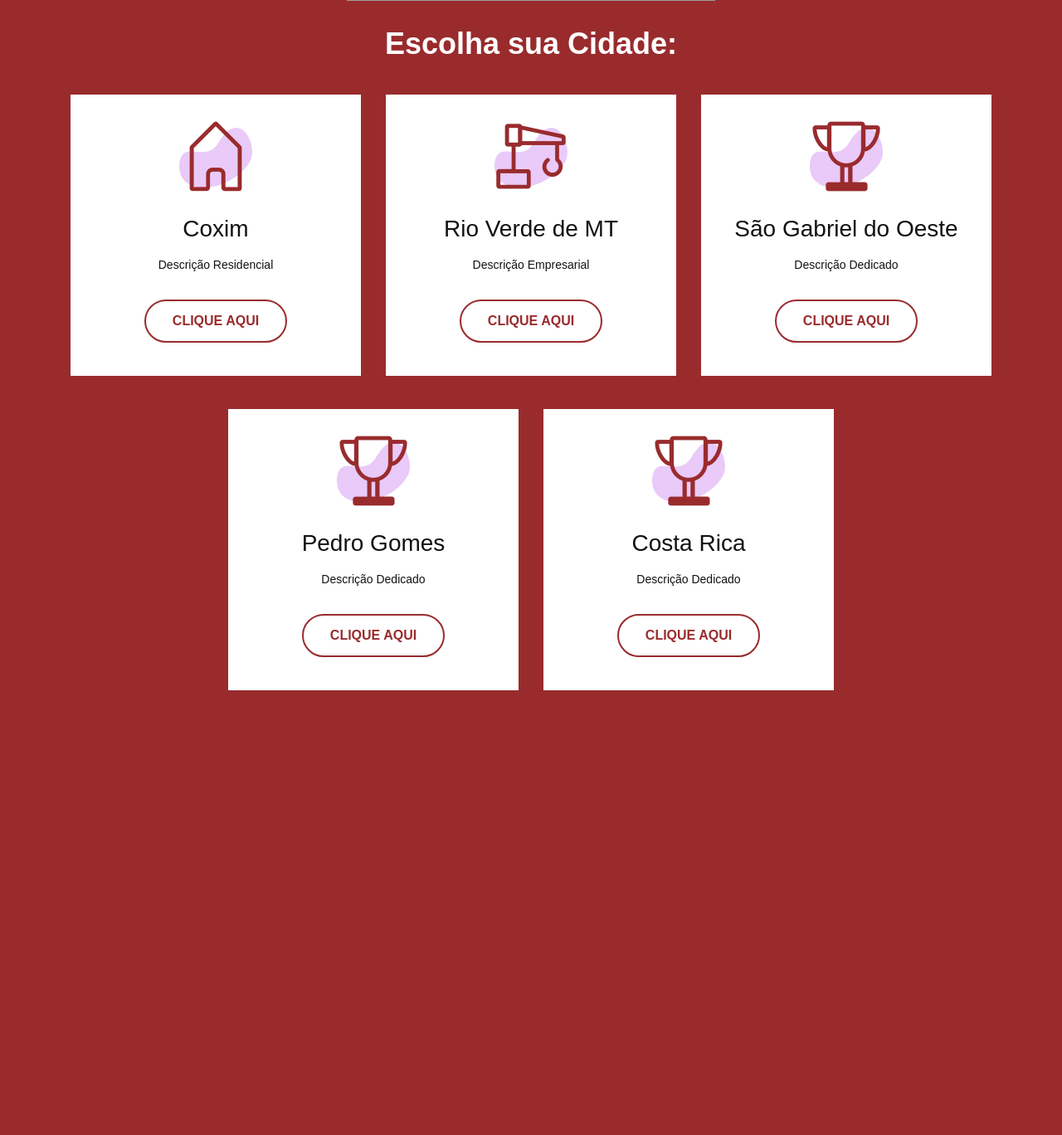
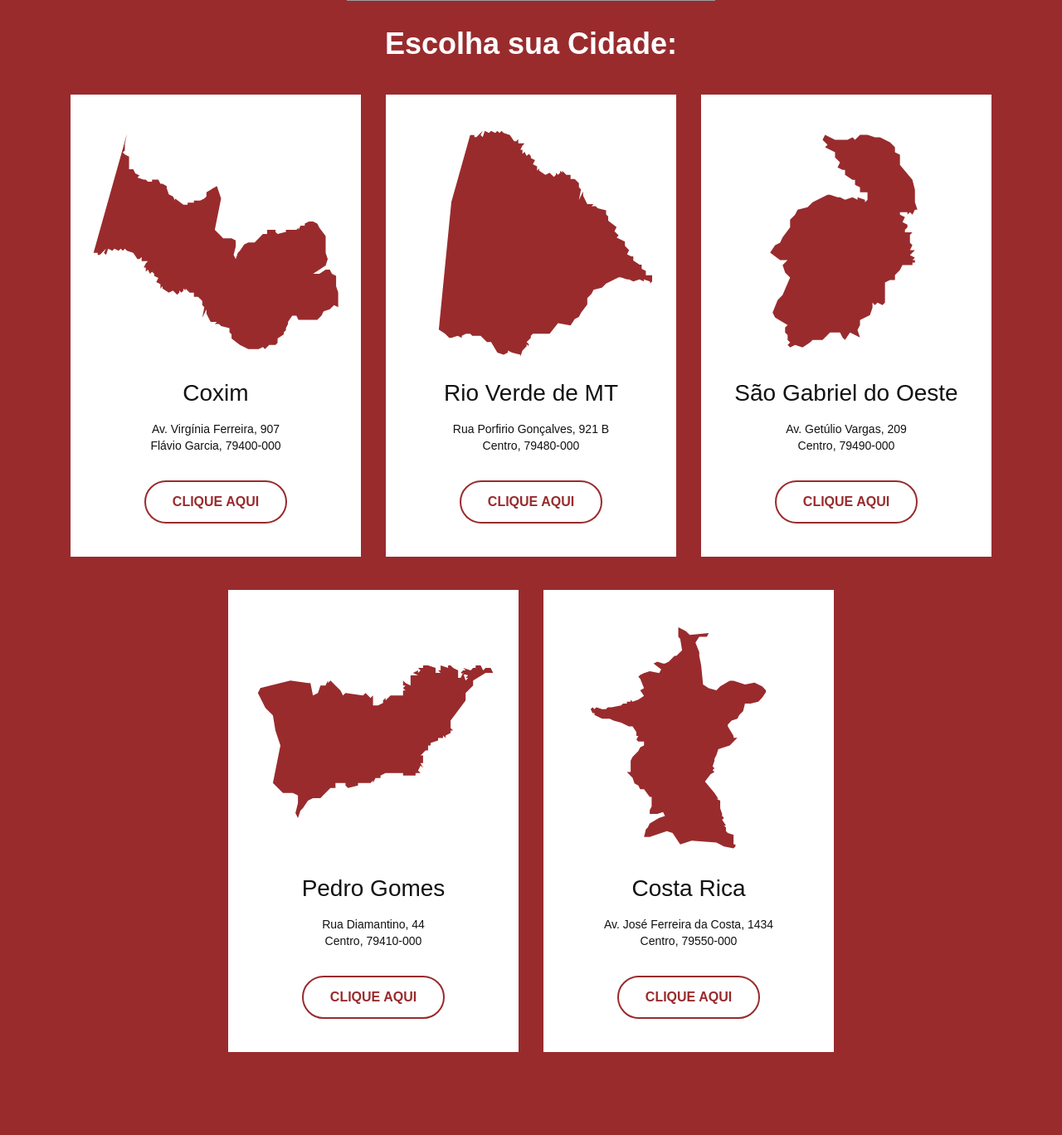
Before and after one commit to eitorpaiva/SiteTJNET, a PHP site: page / in a window 1280 px wide. Shown: the part 392-1760 px from the top of the page at 83% size. Before the commit the page ends 1324 px from the top, so only its background shows below. Run offline with PHP 8.4, Linux system fonts and the light colour scheme; some web fonts are replaced; grey boxes are pictures that could not be loaded.

Commit message:
Add files via upload

```diff
--- a/assets/css/style.css
+++ b/assets/css/style.css
@@ -2369,7 +2369,7 @@ p {
 
 .header-image {
   position: absolute;
-  right: -50px;
+  right: -80px;
   top: 50px;
   z-index: 5; }
   .header-image .image {
--- a/crc.html
+++ b/crc.html
@@ -26,6 +26,9 @@
 
     <!--====== Line Icons css ======-->
     <link rel="stylesheet" href="assets/css/LineIcons.css">
+
+    <!--====== Ion Icons css ======-->
+    <link rel="stylesheet" href="https://cdnjs.cloudflare.com/ajax/libs/ionicons/4.2.0/css/ionicons.min.css" integrity="sha256-F3Xeb7IIFr1QsWD113kV2JXaEbjhsfpgrKkwZFGIA4E=" crossorigin="anonymous" />
 
     <!--====== Default css ======-->
     <link rel="stylesheet" href="assets/css/default.css">
--- a/index.html
+++ b/index.html
@@ -51,12 +51,11 @@
                     <div class="col-lg-4 col-md-7 col-sm-9">
                         <div class="single-features text-center mt-40">
                             <div class="features-icon">
-                                <i class="lni-home"></i>
-                                <img class="shape" src="assets/images/f-shape-1.svg" alt="Shape">
+                                <img src="assets/images/cidades/cxm.svg">
                             </div>
                             <div class="features-content">
                                 <h4 class="features-title"><a href="cxm.html">Coxim</a></h4>
-                                <p class="text">Descrição Residencial</p>
+                                <p class="text">Av. Virgínia Ferreira, 907<br>Flávio Garcia, 79400-000</p>
                                 <div class="features-btn rounded-buttons">
                                     <a class="main-btn rounded-one" href="cxm.html">CLIQUE AQUI</a>
                                 </div>
@@ -66,12 +65,11 @@
                     <div class="col-lg-4 col-md-7 col-sm-9">
                         <div class="single-features text-center mt-40">
                             <div class="features-icon">
-                                <i class="lni-construction"></i>
-                                <img class="shape" src="assets/images/f-shape-1.svg" alt="Shape">
+                                <img src="assets/images/cidades/rv.svg">
                             </div>
                             <div class="features-content">
                                 <h4 class="features-title"><a href="rv.html">Rio Verde de MT</a></h4>
-                                <p class="text">Descrição Empresarial</p>
+                                <p class="text">Rua Porfirio Gonçalves, 921 B<br>Centro, 79480-000</p>
                                 <div class="features-btn rounded-buttons">
                                     <a class="main-btn rounded-one" href="rv.html">CLIQUE AQUI</a>
                                 </div>
@@ -81,12 +79,11 @@
                     <div class="col-lg-4 col-md-7 col-sm-9">
                         <div class="single-features text-center mt-40">
                             <div class="features-icon">
-                                <i class="lni-cup"></i>
-                                <img class="shape" src="assets/images/f-shape-1.svg" alt="Shape">
+                                <img src="assets/images/cidades/sgo.svg">
                             </div>
                             <div class="features-content">
                                 <h4 class="features-title"><a href="sgo.html">São Gabriel do Oeste</a></h4>
-                                <p class="text">Descrição Dedicado</p>
+                                <p class="text">Av. Getúlio Vargas, 209<br>Centro, 79490-000</p>
                                 <div class="features-btn rounded-buttons">
                                     <a class="main-btn rounded-one" href="sgo.html">CLIQUE AQUI</a>
                                 </div>
@@ -96,12 +93,11 @@
                     <div class="col-lg-4 col-md-7 col-sm-9">
                         <div class="single-features text-center mt-40">
                             <div class="features-icon">
-                                <i class="lni-cup"></i>
-                                <img class="shape" src="assets/images/f-shape-1.svg" alt="Shape">
+                                <img src="assets/images/cidades/pgm.svg">
                             </div>
                             <div class="features-content">
                                 <h4 class="features-title"><a href="pgm.html">Pedro Gomes</a></h4>
-                                <p class="text">Descrição Dedicado</p>
+                                <p class="text">Rua Diamantino, 44<br>Centro, 79410-000</p>
                                 <div class="features-btn rounded-buttons">
                                     <a class="main-btn rounded-one" href="pgm.html">CLIQUE AQUI</a>
                                 </div>
@@ -111,12 +107,11 @@
                     <div class="col-lg-4 col-md-7 col-sm-9">
                         <div class="single-features text-center mt-40">
                             <div class="features-icon">
-                                <i class="lni-cup"></i>
-                                <img class="shape" src="assets/images/f-shape-1.svg" alt="Shape">
+                                <img src="assets/images/cidades/crc.svg">
                             </div>
                             <div class="features-content">
                                 <h4 class="features-title"><a href="crc.html">Costa Rica</a></h4>
-                                <p class="text">Descrição Dedicado</p>
+                                <p class="text">Av. José Ferreira da Costa, 1434<br>Centro, 79550-000</p>
                                 <div class="features-btn rounded-buttons">
                                     <a class="main-btn rounded-one" href="crc.html">CLIQUE AQUI</a>
                                 </div>
--- a/pgm.html
+++ b/pgm.html
@@ -26,6 +26,9 @@
 
     <!--====== Line Icons css ======-->
     <link rel="stylesheet" href="assets/css/LineIcons.css">
+
+    <!--====== Ion Icons css ======-->
+    <link rel="stylesheet" href="https://cdnjs.cloudflare.com/ajax/libs/ionicons/4.2.0/css/ionicons.min.css" integrity="sha256-F3Xeb7IIFr1QsWD113kV2JXaEbjhsfpgrKkwZFGIA4E=" crossorigin="anonymous" />
 
     <!--====== Default css ======-->
     <link rel="stylesheet" href="assets/css/default.css">
--- a/rv.html
+++ b/rv.html
@@ -26,6 +26,9 @@
 
     <!--====== Line Icons css ======-->
     <link rel="stylesheet" href="assets/css/LineIcons.css">
+
+    <!--====== Ion Icons css ======-->
+    <link rel="stylesheet" href="https://cdnjs.cloudflare.com/ajax/libs/ionicons/4.2.0/css/ionicons.min.css" integrity="sha256-F3Xeb7IIFr1QsWD113kV2JXaEbjhsfpgrKkwZFGIA4E=" crossorigin="anonymous" />
 
     <!--====== Default css ======-->
     <link rel="stylesheet" href="assets/css/default.css">
--- a/sgo.html
+++ b/sgo.html
@@ -26,6 +26,9 @@
 
     <!--====== Line Icons css ======-->
     <link rel="stylesheet" href="assets/css/LineIcons.css">
+
+    <!--====== Ion Icons css ======-->
+    <link rel="stylesheet" href="https://cdnjs.cloudflare.com/ajax/libs/ionicons/4.2.0/css/ionicons.min.css" integrity="sha256-F3Xeb7IIFr1QsWD113kV2JXaEbjhsfpgrKkwZFGIA4E=" crossorigin="anonymous" />
 
     <!--====== Default css ======-->
     <link rel="stylesheet" href="assets/css/default.css">
```
Also changed, not shown: cxm.html (+23 -5 lines), faq.html (+1 -10 lines), assets/images/cidades/crc.svg (added), assets/images/cidades/cxm.png (added), assets/images/cidades/cxm.svg (added), assets/images/cidades/pgm.svg (added), assets/images/cidades/rv.svg (added), assets/images/cidades/sgo.svg (added), assets/images/radio-outline.svg (added).
